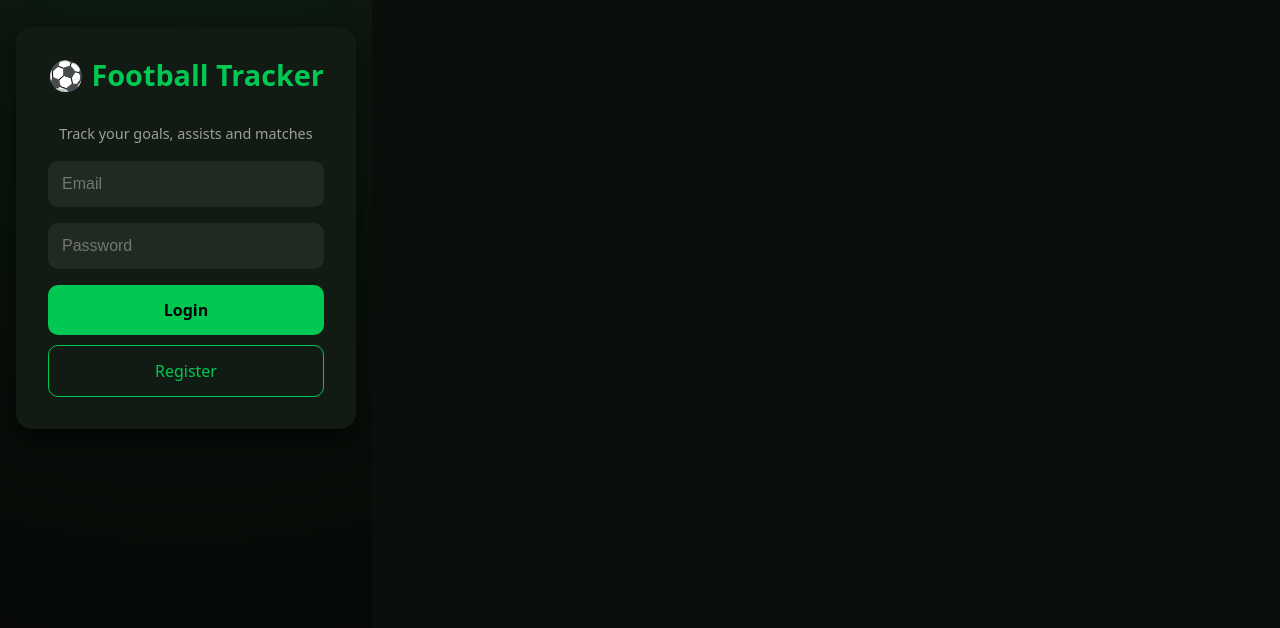
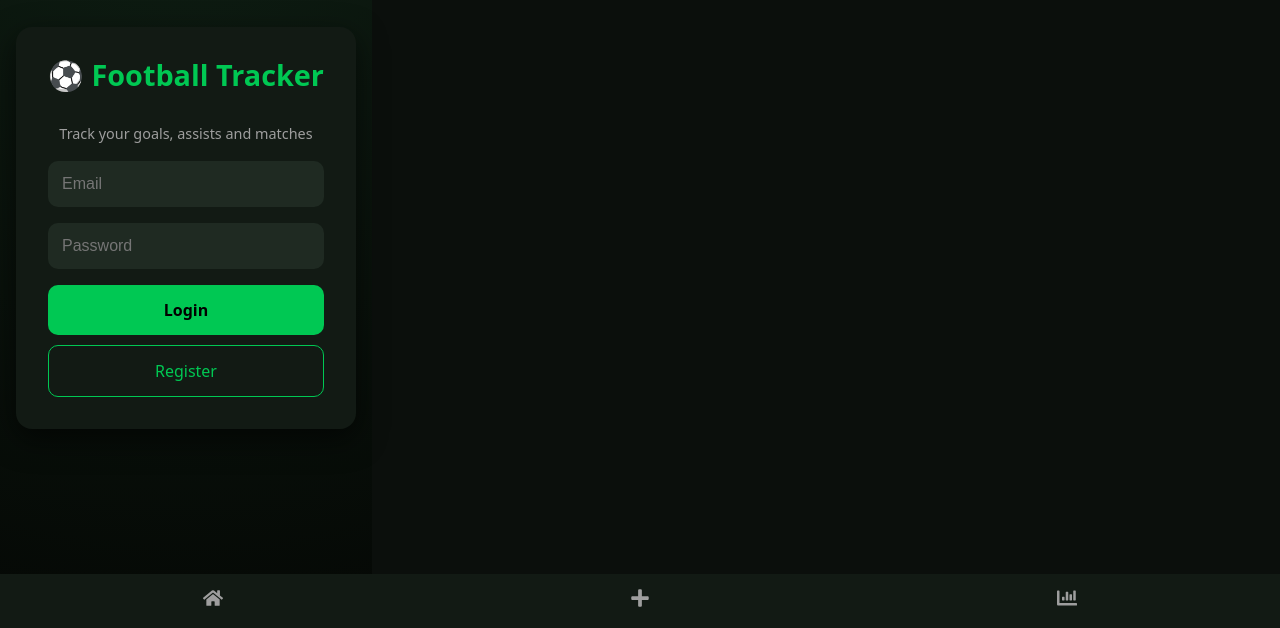
Before and after one commit to Juanmilion/football-tracker, a React (Vite) app: page /auth in a window 1280 px wide. Shown: the part 172-800 px from the top of the page. Built offline with nearby package versions, Linux system fonts and the light colour scheme.

Commit message:
Rutas privadas protegidas

```diff
--- a/src/App.tsx
+++ b/src/App.tsx
@@ -5,10 +5,12 @@ import Home from "./pages/Home"
 import Add from "./pages/Add"
 import Stats from "./pages/Stats"
 import Auth from "./pages/Auth"
+import Navbar from "./components/Navbar"
 
 export default function App() {
   return (
     <BrowserRouter>
+      <Navbar />
       <Routes>
 
         {/* Pública */}
```
